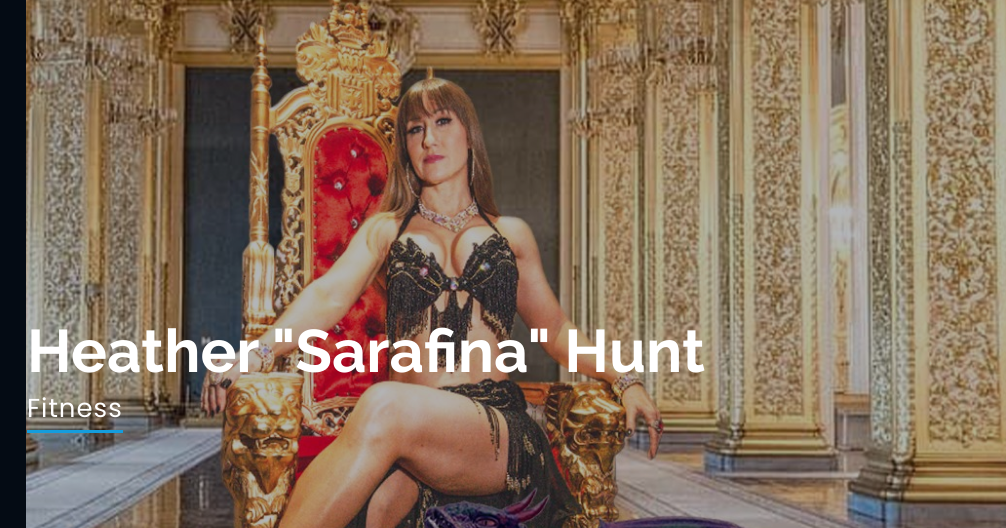
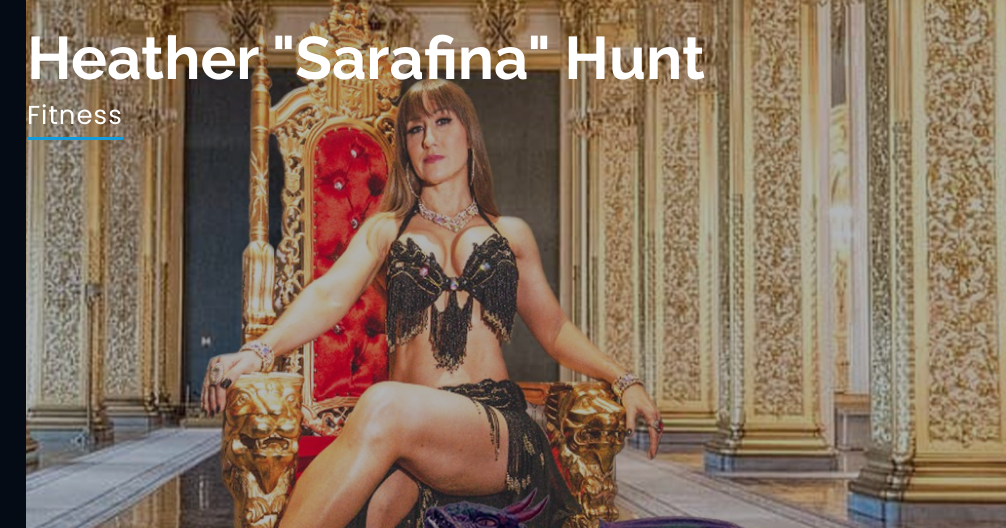
Before and after one commit to brad-barnes/heather-hunt, a plain HTML site: page index.html in a window 1280 px wide. Shown: the top 528 px of the page, 274-1280 px from the left. Drawn offline with nearby package versions, Linux system fonts and the light colour scheme.

Commit message:
Desktop hero text moved to top

```diff
--- a/assets/css/style.css
+++ b/assets/css/style.css
@@ -247,6 +247,7 @@ h6 {
   position: relative;
   z-index: 2;
   min-width: 300px;
+  top: -43%;
 }
 
 #hero h1 {
```
